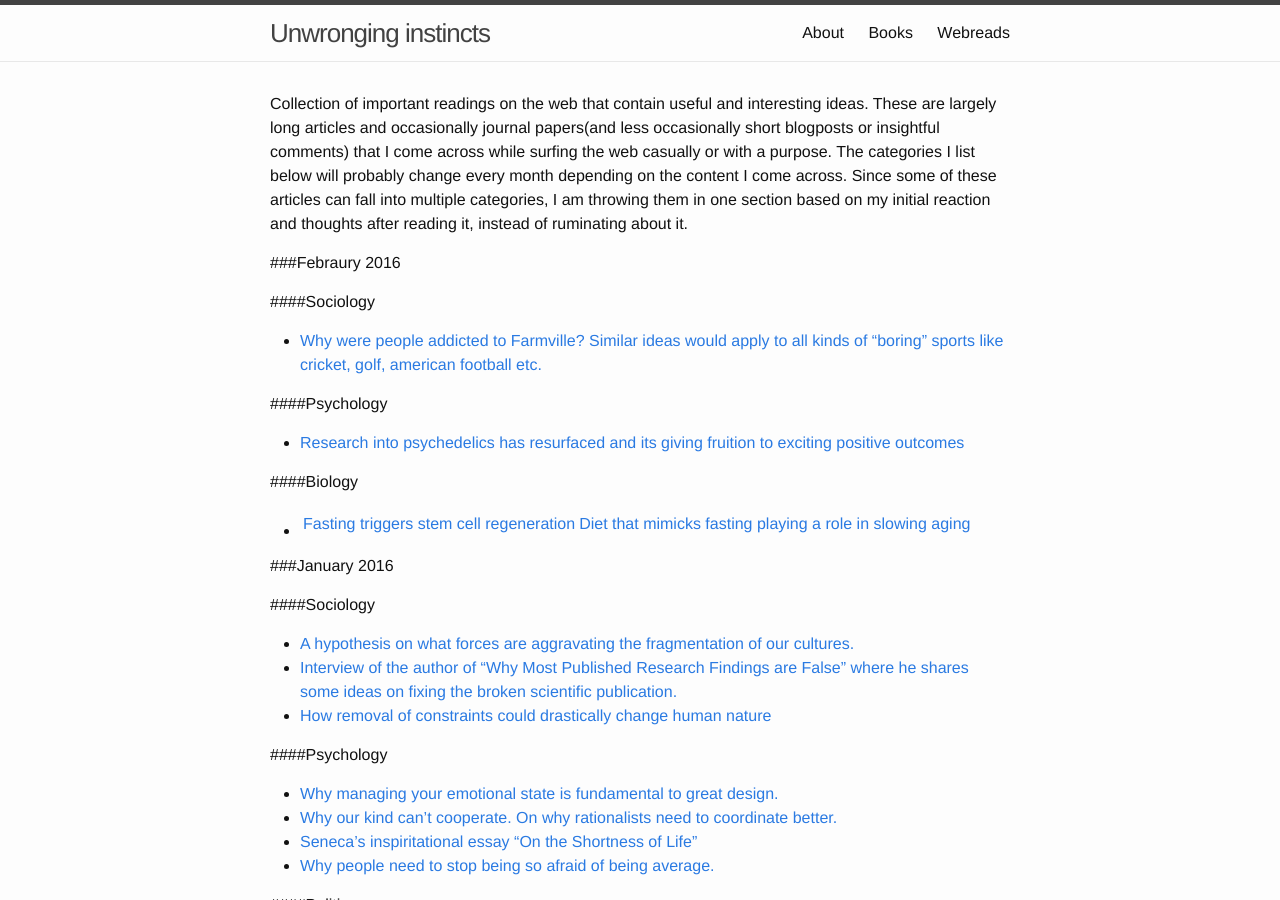
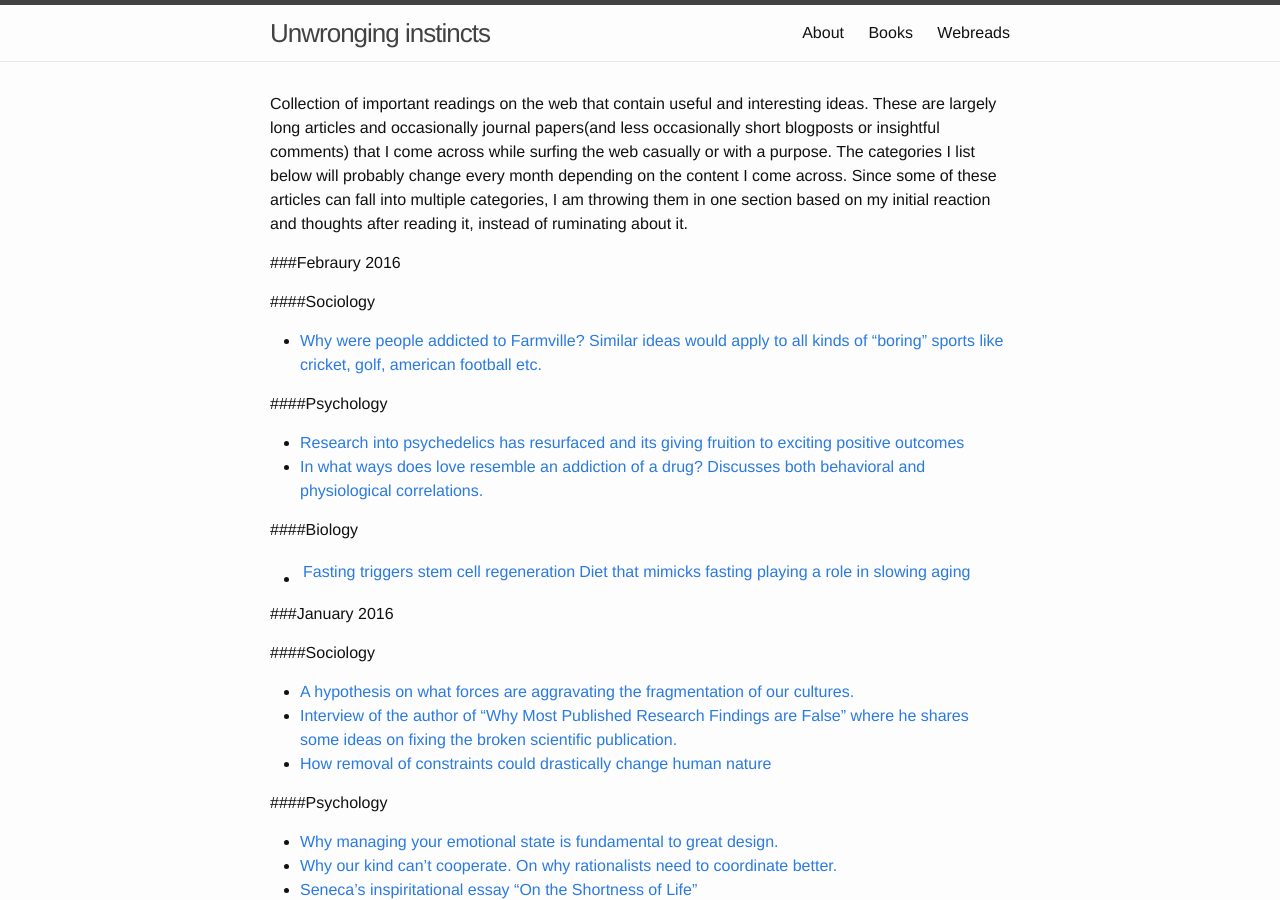
Before and after one commit to rdbcasillas/rdbcasillas.github.io, a Jekyll site: the page built from webreads.md, in a window 1280 px wide and 900 px high. Built offline with Jekyll 4.4.1, drawn with Linux system fonts in a browser that asks for light colours.

Commit message:
added a new longread

```diff
--- a/webreads.md
+++ b/webreads.md
@@ -14,6 +14,7 @@ Collection of important readings on the web that contain useful and interesting
 
 ####Psychology
   * [Research into psychedelics has resurfaced and its giving fruition to exciting positive outcomes](http://www.newyorker.com/magazine/2015/02/09/trip-treatment)
+  * [In what ways does love resemble an addiction of a drug? Discusses both behavioral and physiological correlations.](http://nautil.us/issue/33/attraction/love-is-like-cocaine)
 
 ####Biology
   * [Fasting triggers stem cell regeneration](https://news.usc.edu/63669/fasting-triggers-stem-cell-regeneration-of-damaged-old-immune-system/)  | [Diet that mimicks fasting playing a role in slowing aging](https://news.usc.edu/82959/diet-that-mimics-fasting-appears-to-slow-aging/)
```
